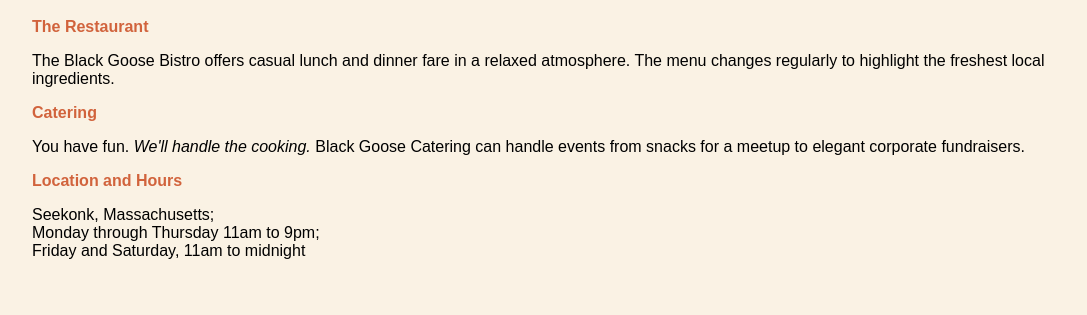
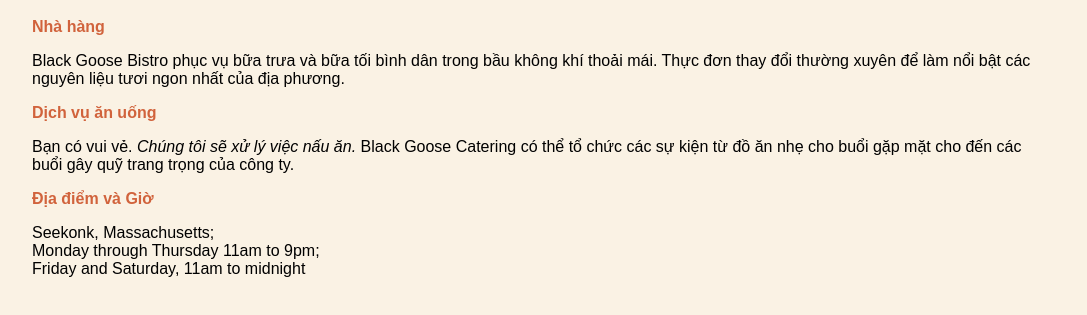
Before and after one commit to NguyenHuuHoa186/NguyenHuuHoa.github.io, a plain HTML site: page Bài TH/BaiTap5.html in a window 1280 px wide. Shown: the part 379-694 px from the top of the page, without its empty margins (96-1183 px from the left). Drawn offline with Linux system fonts and the light colour scheme.

Commit message:
Update BaiTap5.html

```diff
--- a/Bài TH/BaiTap5.html
+++ b/Bài TH/BaiTap5.html
@@ -30,13 +30,13 @@ h2 {
 
 <h1><img src="https://encrypted-tbn0.gstatic.com/images?q=tbn:ANd9GcRIkVCGMyieaXHLA0kpVS6m92Q-lUny7zwQp0LQe4DDhw&s" alt="Black Goosse logo"><br>Vịt Tây Đen</h1>
 
-<h2>The Restaurant</h2>
-<p>The Black Goose Bistro offers casual lunch and dinner fare in a relaxed atmosphere. The menu changes regularly to highlight the freshest local ingredients.</p>
+<h2>Nhà hàng</h2>
+<p>Black Goose Bistro phục vụ bữa trưa và bữa tối bình dân trong bầu không khí thoải mái. Thực đơn thay đổi thường xuyên để làm nổi bật các nguyên liệu tươi ngon nhất của địa phương.</p>
 
-<h2>Catering</h2>
-<p>You have fun. <em>We'll handle the cooking.</em> Black Goose Catering can handle events from snacks for a meetup to elegant corporate fundraisers.</p>
+<h2>Dịch vụ ăn uống</h2>
+<p>Bạn có vui vẻ. <em>Chúng tôi sẽ xử lý việc nấu ăn.</em> Black Goose Catering có thể tổ chức các sự kiện từ đồ ăn nhẹ cho buổi gặp mặt cho đến các buổi gây quỹ trang trọng của công ty.</p>
 
-<h2>Location and Hours</h2>
+<h2>Địa điểm và Giờ</h2>
 <p>Seekonk, Massachusetts;<br>
 Monday through Thursday 11am to 9pm; <br>Friday and Saturday, 11am to midnight</p>
 
```
